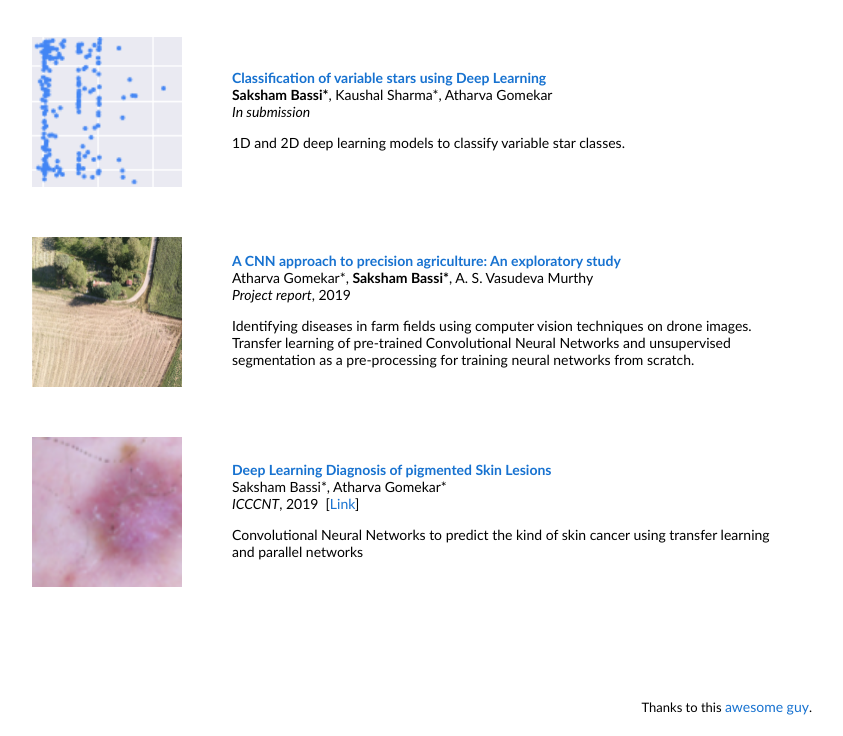
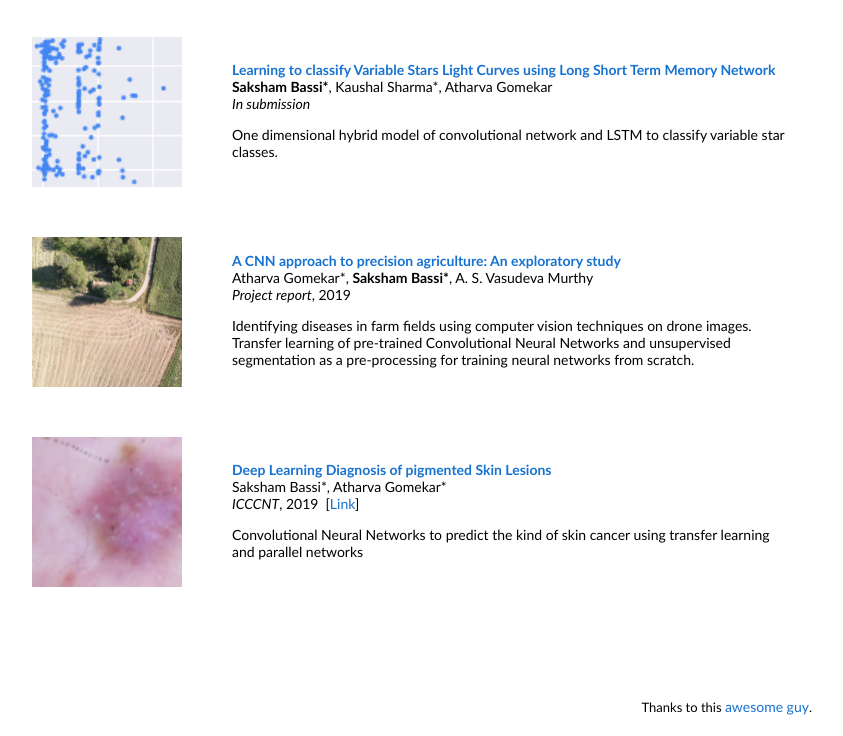
Before and after one commit to sakshambassi/sakshambassi.github.io, a plain HTML site: page index.html in a window 1280 px wide. Shown: the part 989-1725 px from the top of the page, without its empty margins (228-1071 px from the left). Drawn offline with Linux system fonts and the light colour scheme.

Commit message:
added variable star pdf

```diff
--- a/index.html
+++ b/index.html
@@ -144,14 +144,14 @@
             </td>
             <td style="padding:20px;width:75%;vertical-align:middle">
               <font color=#1772d0>
-                <papertitle>Classification of variable stars using Deep Learning</papertitle>
+                <papertitle><a href="data/variable_stars.pdf">Learning to classify Variable Stars Light Curves using Long Short Term Memory Network</a></papertitle>
               </font>
               <br>
               <strong>Saksham Bassi*</strong>, Kaushal Sharma*, Atharva Gomekar
               <br>
               <em>In submission</em>
               <br>
-              <p>1D and 2D deep learning models to classify variable star classes.</p>
+              <p>One dimensional hybrid model of convolutional network and LSTM to classify variable star classes.</p>
             </td>
           </tr>
 <!--  -->
```
Also changed, not shown: 1 other file.
